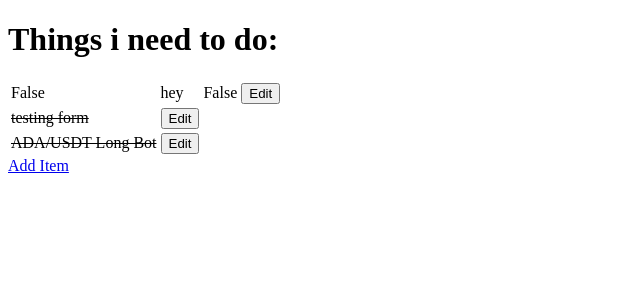
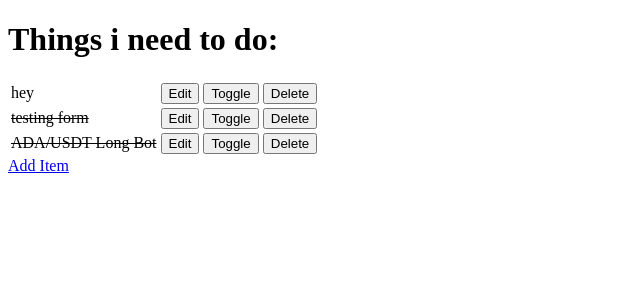
Before and after one commit to Mustafanaji0413/hello-django, a Django app: page / in a window 1280 px wide. Shown: the top 300 px of the page, without its empty margins (0-640 px from the left). Run offline with Django 3.2, Linux system fonts and the light colour scheme; data comes from the database, SQL or seed files in the repository; both versions use the stored data as it was after the commit; parts of the project's set-up code (start-up, migrations or seed data) failed here and were passed over.

Commit message:
create full CRUD

```diff
--- a/django_todo/urls.py
+++ b/django_todo/urls.py
@@ -15,11 +15,13 @@ Including another URLconf
 """
 from django.contrib import admin
 from django.urls import path
-from todo.views import get_todo_list, add_item, edit_item
+from todo import views
 
 urlpatterns = [
     path('admin/', admin.site.urls),
-    path('', get_todo_list, name='get_todo_list'),
-    path('add', add_item, name='add'),
-    path('edit/<item_id>', edit_item, name='edit'),
+    path('', views.get_todo_list, name='get_todo_list'),
+    path('add', views.add_item, name='add'),
+    path('edit/<item_id>', views.edit_item, name='edit'),
+    path('toggle/<item_id>', views.toggle_item, name='toggle'),
+    path('delete/<item_id>', views.delete_item, name='delete'),
 ]
--- a/todo/templates/todo/add_item.html
+++ b/todo/templates/todo/add_item.html
@@ -9,7 +9,7 @@
 </head>
 
 <body>
-    <h1> Add a todo item </h1>
+    <h1> Add a Todo Item: </h1>
     <form method="post" action="add">
         {% csrf_token %}
         {{form.as_p }}
--- a/todo/edit_item.html
+++ b/todo/templates/todo/edit_item.html
@@ -10,13 +10,12 @@
 
 <body>
     <h1> Edit a Todo Item: </h1>
+    <form method="POST">
         {% csrf_token %}
         {{form.as_p }}
         <div>
             <p>
-            <button type="submit">
-                Update Item
-            </button>
+                <button type="submit">Update Item</button>
             </p>
         </div>
     </form>
--- a/todo/templates/todo/todo_list.html
+++ b/todo/templates/todo/todo_list.html
@@ -10,23 +10,28 @@
 
 <body>
     <h1> Things i need to do: </h1>
-
     <table>
-
         {% for item in items %}
             <tr>
                 {% if item.done %}
                     <td> <strike> {{ item.name }} </strike> </td>
                 {% else %}
-            <td>{{ item.done }}</td>
+                    <td>{{ item.name }}</td>
 
-            <td>{{ item.name }}</td>
-            <td>{{ item.done }}</td>
-
-        {% endif%}
+                {% endif %}
                 <td>
                     <a href="/edit/{{ item.id }}">
                         <button>Edit</button>
+                    </a>
+                </td>
+                <td>
+                    <a href="/toggle/{{ item.id }}">
+                        <button>Toggle</button>
+                    </a>
+                </td>
+                <td>
+                    <a href="/delete/{{ item.id }}">
+                        <button>Delete</button>
                     </a>
                 </td>
             </tr>
--- a/todo/views.py
+++ b/todo/views.py
@@ -1,4 +1,4 @@
-from django.shortcuts import render, redirect
+from django.shortcuts import render, redirect, get_object_or_404
 from .models import Item
 from .forms import itemForm
 
@@ -13,15 +13,39 @@ def get_todo_list(request):
 
 def add_item(request):
     if request.method == 'POST':
-        form = itemForm(request.POST)
+        form = ItemForm(request.POST)
         if form.is_valid():
             form.save()
-        return redirect('get_todo_list')
+            return redirect('get_todo_list')
     form = itemForm()
     context = {
         'form': form
     }
     return render(request, 'todo/add_item.html', context)
 
-    def edit_item(request, item_id):
-        return render(request, 'todo/edit_item.html')
+
+def edit_item(request, item_id):
+    item = get_object_or_404(Item, id=item_id)
+    if request.method == 'POST':
+        form = itemForm(request.POST, instance=item)
+        if form.is_valid():
+            form.save()
+            return redirect('get_todo_list')
+    form = itemForm(instance=item)
+    context = {
+        'form': form
+    }
+    return render(request, 'todo/edit_item.html', context)
+
+
+def toggle_item(request, item_id):
+    item = get_object_or_404(Item, id=item_id)
+    item.done = not item.done
+    item.save()
+    return redirect('get_todo_list')
+
+
+def delete_item(request, item_id):
+    item = get_object_or_404(Item, id=item_id)
+    item.delete()
+    return redirect('get_todo_list')
```
Also changed, not shown: db.sqlite3. Lines whose indentation alone changed are shown as unchanged.
